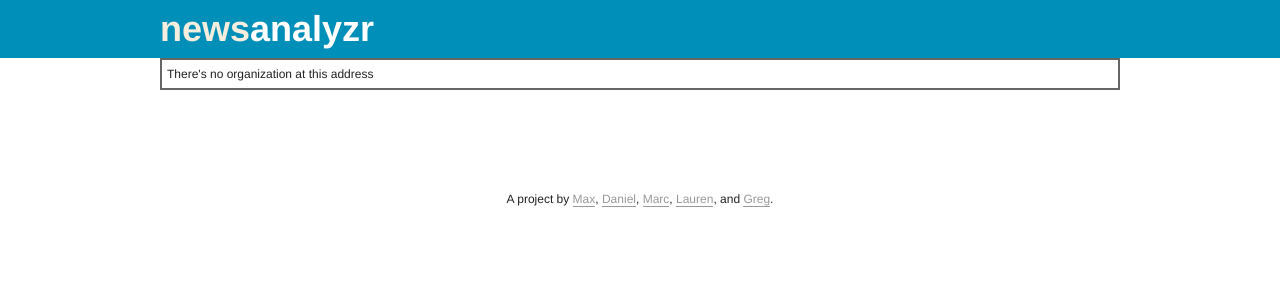
After one commit to danielbachhuber/News-Analyzr, a Django app: template templates/organizations/organization_detailed.html in a window 1280 px wide. The commit adds this page. Shown: the top 300 px of the page. Run offline with Django 3.2, Linux system fonts and the light colour scheme; the template is opened without the code that fills it, so the values that code supplies are empty.

Commit message:
Outline for organization_detailed view

```diff
--- a/media/css/style.css
+++ b/media/css/style.css
@@ -37,8 +37,10 @@ a {
 
 .header {
     background-color: #008FB8;
-    padding-top: 20px;
-    padding-bottom: 20px;
+}
+
+.header a {
+    border: none;
 }
 
 .header h1 {
@@ -46,6 +48,12 @@ a {
     margin-bottom: 0;
     color: #f5EEDF;
     text-transform: lowercase;
+    padding-top: 20px;
+    padding-bottom: 20px;
+}
+
+.header h1 a {
+    color: #f5EEDF;
 }
 
 .header h1 span {
--- a/templates/base.html
+++ b/templates/base.html
@@ -15,24 +15,14 @@
 
 		<div class="wrap">
 
-			<h1>News<span>Analyzr</span></h1>
+			<h1><a href="/">News<span>Analyzr</span></a></h1>
 
 		</div>
 
 	</div>
 
 	<div class="wrap">
-		<div class="main">
-		{% if messages %}
-			{% for message in messages %}
-			<div class="message {{ message.type }}">
-				{{ message.text }}
-			</div>
-			{% endfor %}
-
-		{% endif %}
 		{% block content %}{% endblock %}
-		</div>
 	</div>
 
 	<div class="wrap">
--- a/templates/homepage.html
+++ b/templates/homepage.html
@@ -1,6 +1,7 @@
 {% extends "base.html" %}
 
 {% block content %}
+<div class="main" id="homepage">
 
 <h3>Recently Updated Organizations</h3>
 {% if recently_updated_orgs %}
@@ -13,4 +14,5 @@
 <div class="message alert">No organizations have updated recently</div>
 {% endif %}
 
+</div>
 {% endblock %}
--- /dev/null
+++ b/templates/organizations/organization_detailed.html
@@ -0,0 +1,19 @@
+{% extends "base.html" %}
+
+{% block content %}
+<div class="main" id="organization_detailed">
+
+{% if organization %}
+<div class="entry">
+
+	<h2>{{ organization.name }}</h2>
+
+	<p class="description">{{ organization.description }}</p>
+
+</div>
+{% else %}
+<div class="message error">There's no organization at this address</div>
+{% endif %}
+
+</div>
+{% endblock %}
```
Also changed, not shown: organizations/views.py (+11 -3 lines).
